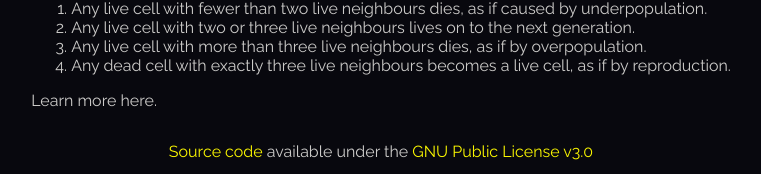
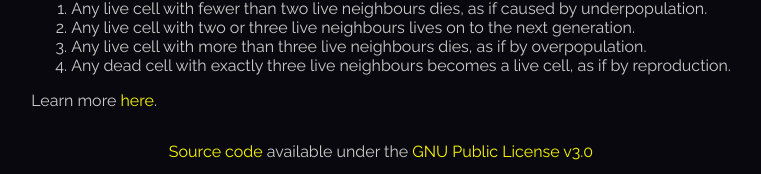
Before and after one commit to CharmedSatyr-freeCodeCamp/game_of_life, a React app: page / in a window 1280 px wide. Shown: the part 695-869 px from the top of the page, without its empty margins (259-1020 px from the left). Built offline with nearby package versions, Linux system fonts and the light colour scheme.

Commit message:
+Wikipedia link

```diff
--- a/src/components/Rules.js
+++ b/src/components/Rules.js
@@ -13,7 +13,17 @@ const Rules = () => (
         Any dead cell with exactly three live neighbours becomes a live cell, as if by reproduction.
       </li>
     </ol>
-    <p>Learn more here.</p>
+    <p>
+      Learn more{' '}
+      <a
+        href="https://en.wikipedia.org/wiki/Conway's_Game_of_Life"
+        rel="noopener noreferrer"
+        target="_blank"
+      >
+        here
+      </a>
+      .
+    </p>
   </div>
 );
 
```
